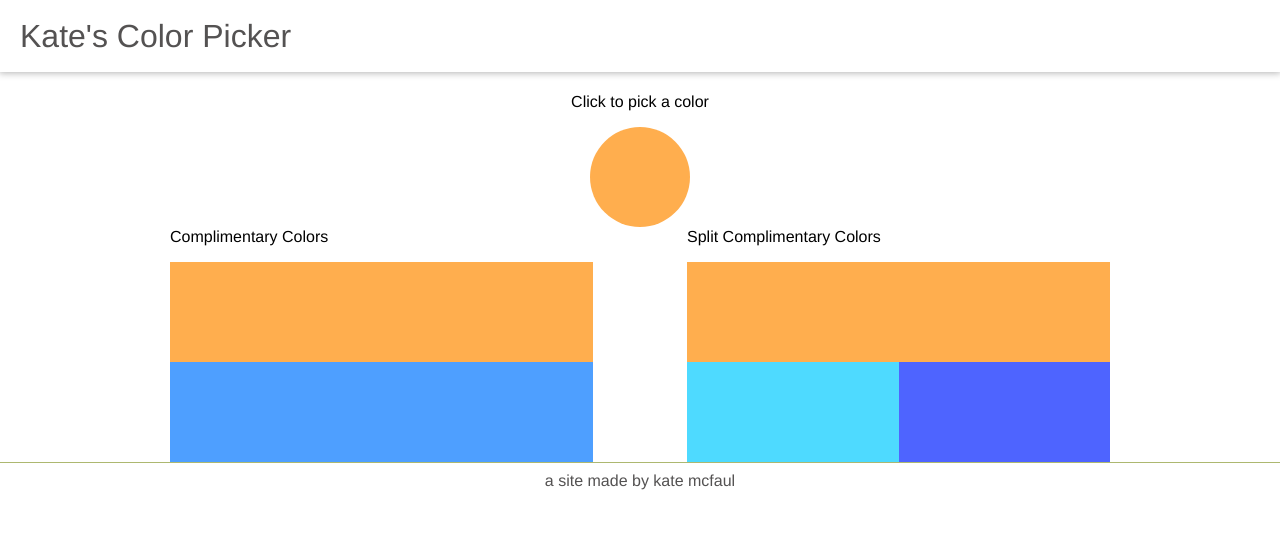
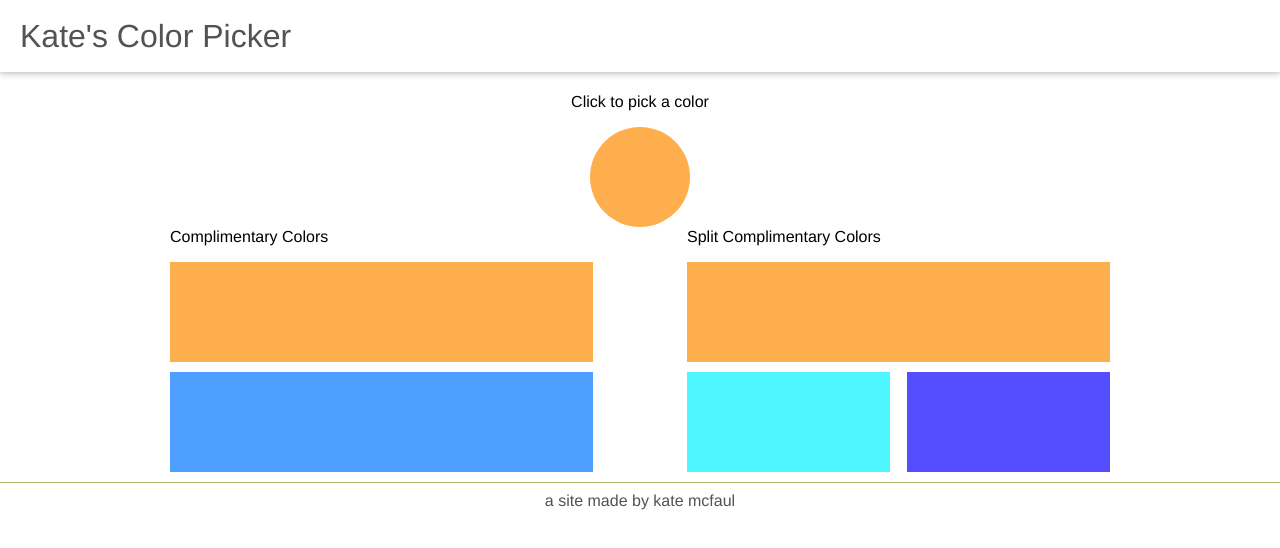
Before and after one commit to craftykate/color-picker, a React (Create React App) app: page / in a window 1280 px wide. Shown: the top 548 px of the page. Built offline with nearby package versions, Linux system fonts and the light colour scheme.

Commit message:
change complimentary formula

```diff
--- a/src/Components/Color/Color.js
+++ b/src/Components/Color/Color.js
@@ -20,7 +20,6 @@ class Color extends Component {
       split2: split2
     }
   }
-
 
   handleToggleColorPicker = () => {
     this.setState( (prevState) => {
@@ -45,8 +44,6 @@ class Color extends Component {
     })
   }
 
-
-
   render() {
     return (
       <React.Fragment>
--- a/src/Components/Color/ComplimentaryColor/ComplimentaryColor.scss
+++ b/src/Components/Color/ComplimentaryColor/ComplimentaryColor.scss
@@ -5,5 +5,6 @@
   .color1, .color2 {
     width: 100%;
     height: 100px;
+    margin-bottom: 10px;
   }
 }
--- a/src/Components/Color/SplitComplimentaryColors/SplitComplimentaryColors.scss
+++ b/src/Components/Color/SplitComplimentaryColors/SplitComplimentaryColors.scss
@@ -4,10 +4,15 @@
   .color1 {
     width: 100%;
     height: 100px;
+    margin-bottom: 10px;
   }
   .color2, .color3 {
     float: left;
-    width: 50%;
+    width: 48%;
     height: 100px;
+    margin-bottom: 10px;
+  }
+  .color2 {
+    margin-right: 4%;
   }
 }
--- a/src/utils/ColorConverter.js
+++ b/src/utils/ColorConverter.js
@@ -40,8 +40,8 @@ const convertHexToNewColor = (hex, whichColor) => {
 
     // Shift hue to opposite side of wheel and convert to [0-1] value
     if (whichColor === 'comp') h+= 180;;
-    if (whichColor === 'split1') h+= 160;
-    if (whichColor === 'split2') h+= 200;
+    if (whichColor === 'split1') h+= 150;
+    if (whichColor === 'split2') h+= 210;
 
     if (h > 360) { h -= 360; }
     h /= 360;
```
